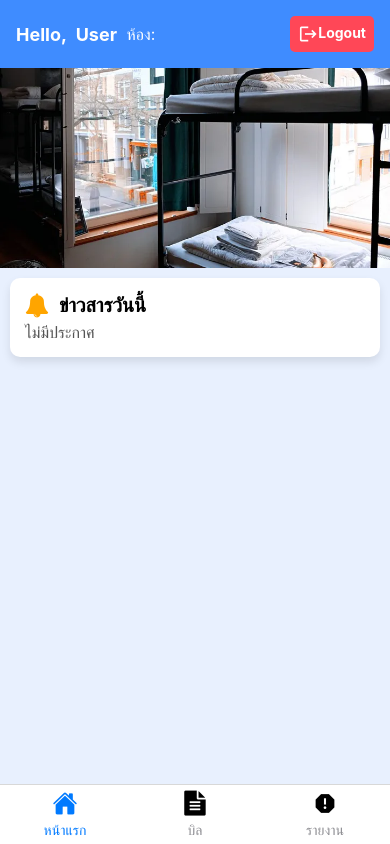
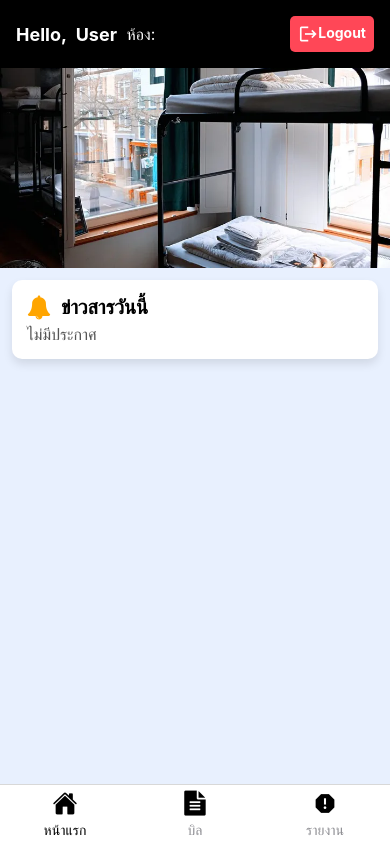
Before and after one commit to FightFK/RoomRover, a React Native app: screen /Home in a window 390 px wide. Built offline with nearby package versions, Linux system fonts and the light colour scheme; no server answers; the database is empty.

Commit message:
edithome

```diff
--- a/app/Pages/Getstart.js
+++ b/app/Pages/Getstart.js
@@ -43,11 +43,12 @@ const styles = StyleSheet.create({
         justifyContent: 'center',
     },
     textapp: {
-        color: 'white',
+        color: '#fff',
         fontSize: 48,
         fontWeight: 'bold',
         textAlign: 'center',
         fontStyle: 'italic',
+
     },
     textabout: {
         color: 'white',
--- a/app/Pages/Styles/Home-Style.js
+++ b/app/Pages/Styles/Home-Style.js
@@ -8,7 +8,7 @@ const styles = StyleSheet.create({
     backgroundColor: '#E8F0FE', // Light blue background
   },
   header: {
-    backgroundColor: '#3F8CFF', // Header background color
+    backgroundColor: '#000', // Header background color
     padding: 16,
     flexDirection: 'row',
     alignItems: 'center',
@@ -59,16 +59,17 @@ const styles = StyleSheet.create({
   buttonContainer: {
     flexGrow: 1,
     justifyContent: 'flex-start', // Adjust this based on your layout preference
-    paddingBottom: 20, // Optional: add some padding at the bottom
+    paddingBottom: 60, // Optional: add some padding at the bottom
   },
 
   button: {
+    marginHorizontal: 'auto',
     alignItems: 'center',
     backgroundColor: '#fff',
-    padding: 16,
+    padding: 14,
     borderRadius: 10,
-    width: '100%',
-    marginTop: 15,
+    width: '95%',
+    marginTop: 11,
     shadowColor: '#000',
     shadowOffset: { width: 0, height: 2 },
     shadowOpacity: 0.25,
@@ -82,7 +83,7 @@ const styles = StyleSheet.create({
     backgroundColor: '#fff',
     borderRadius: 10,
     overflow: 'hidden',
-    margin: 10,
+    margin: 12,
     shadowColor: '#000',
     shadowOpacity: 0.1,
     shadowRadius: 10,
--- a/app/routes/bottomnavigator.js
+++ b/app/routes/bottomnavigator.js
@@ -16,7 +16,7 @@ export default function BottomNavigator() {
           let iconComponent;
 
           if (route.name === 'HomeTab') {
-            iconComponent = <Ionicons name={focused ? 'home' : 'home-outline'} size={size} color={focused ? '#007AFF' : '#8e8e93'} />;
+            iconComponent = <Ionicons name="home" size={size} color="black" />;
           } else if (route.name === 'BillTab') {
             iconComponent = <FontAwesome name="file-text" size={size} color="black" />; // Use FontAwesome for Bill
           } else if (route.name === 'ReportTab') {
@@ -25,7 +25,7 @@ export default function BottomNavigator() {
 
           return iconComponent; // Return the icon component
         },
-        tabBarActiveTintColor: '#007AFF',
+        tabBarActiveTintColor: '#000w2   ',
         tabBarInactiveTintColor: '#8e8e93',
         tabBarLabelStyle: { fontSize: 14 }, // Adjust font size here
         tabBarStyle: {
@@ -37,7 +37,13 @@ export default function BottomNavigator() {
       <Tab.Screen
         name="HomeTab"
         component={Home}
-        options={{ title: 'หน้าแรก' }}
+        options={{
+          title: 'หน้าแรก' ,
+          headerStyle: {
+            backgroundColor: '#29B6F6'
+          },
+          headerTintColor: '#fff',
+        }}
       />
       <Tab.Screen
         name="BillTab"
@@ -62,7 +68,8 @@ export default function BottomNavigator() {
           headerTitle: 'RoomRover',
           headerBackTitle: 'กลับ',
           headerStyle: {
-            backgroundColor: '#29B6F6'
+            backgroundColor: '#29B6F6',
+
           },
           headerTintColor: '#fff',
         }}
--- a/app/routes/index.js
+++ b/app/routes/index.js
@@ -32,8 +32,7 @@ const Routes = () => {
                 <Stack.Screen name="Home" component={BottomNavigator} options={{ headerShown: false }}/>
 
 
-
-                 <Stack.Screen name="Bill" component={Bill} options={{
+                <Stack.Screen name="Bill" component={Bill} options={{
                 headerTitle: 'RoomRover',
                 headerBackTitle: 'กลับ',
                 headerStyle: {
```
Also changed, not shown: app/Pages/Home.js (indentation only).
